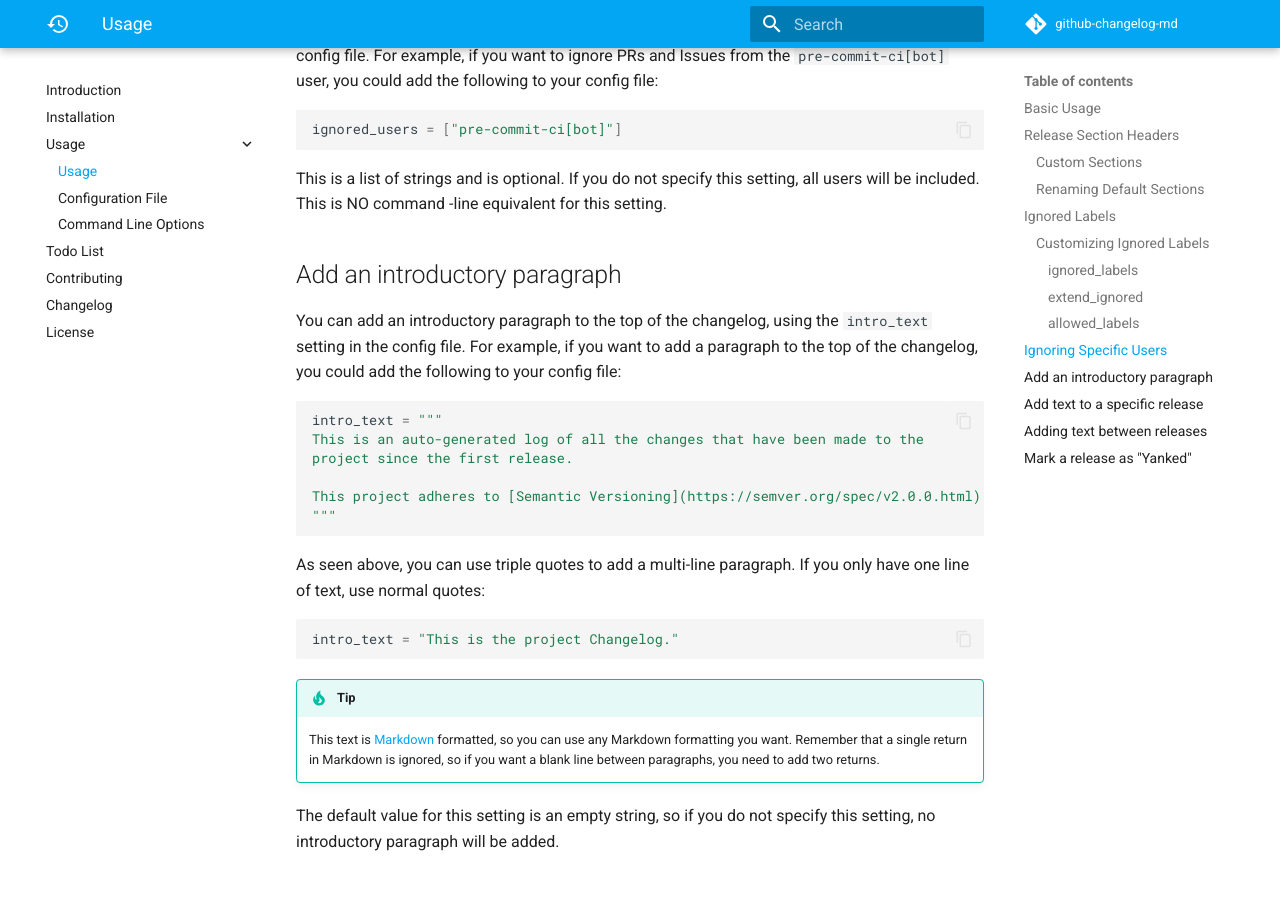
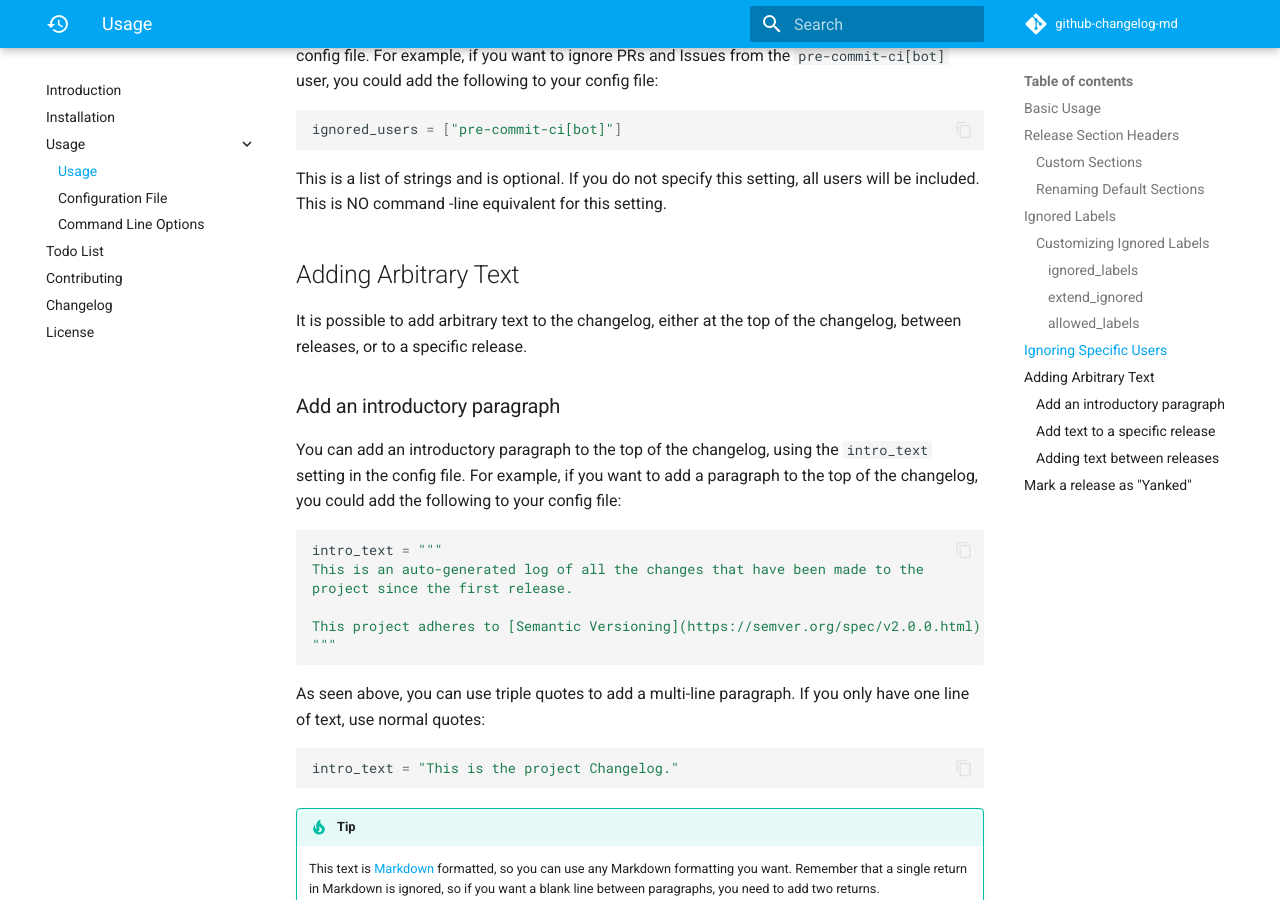
Before and after one commit to seapagan/github-changelog-md, an MkDocs documentation site: the page built from docs/usage/usage.md, in a window 1280 px wide and 900 px high, scrolled down 5177 px. Built offline with MkDocs 1.6.1 and Material for MkDocs 9.7.7, drawn with Linux system fonts in a browser that asks for light colours; emoji names are drawn with the system emoji font; comment, search, counter and statistics services are not loaded.

Commit message:
docs: put all text block options as sub headings
Signed-off-by: Grant Ramsay <seapagan@gmail.com>

```diff
--- a/docs/usage/usage.md
+++ b/docs/usage/usage.md
@@ -267,7 +267,12 @@ ignored_users = ["pre-commit-ci[bot]"]
 This is a list of strings and is optional. If you do not specify this setting,
 all users will be included. This is NO command -line equivalent for this setting.
 
-## Add an introductory paragraph
+## Adding Arbitrary Text
+
+It is possible to add arbitrary text to the changelog, either at the top of the
+changelog, between releases, or to a specific release.
+
+### Add an introductory paragraph
 
 You can add an introductory paragraph to the top of the changelog, using the
 `intro_text` setting in the config file. For example, if you want to add a paragraph
@@ -299,7 +304,7 @@ intro_text = "This is the project Changelog."
 The default value for this setting is an empty string, so if you do not specify
 this setting, no introductory paragraph will be added.
 
-## Add text to a specific release
+### Add text to a specific release
 
 You can add text to a specific release, using the `release_text` setting in the
 config file. For example, if you want to add a paragraph to the `1.2.3` release,
@@ -352,7 +357,7 @@ Below is an example of how this looks in the changelog for this project:
 
     ![Release Text Example](../images/release_text.png)
 
-## Adding text between releases
+### Adding text between releases
 
 You can add a text section between releases, using the `releases_text_before`
 setting in the config file. For example, if you want to add a paragraph between
```
